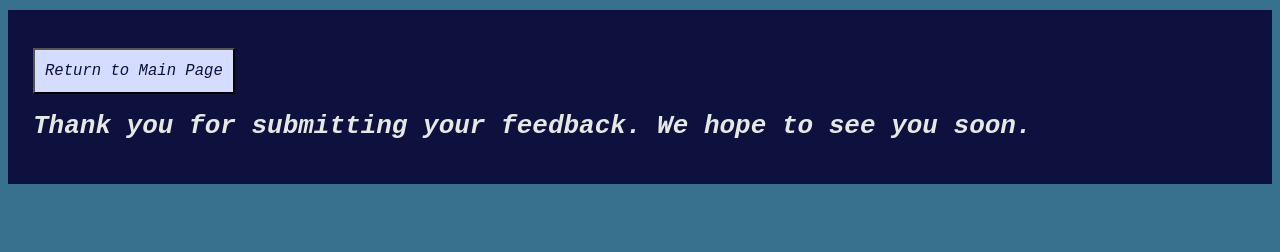
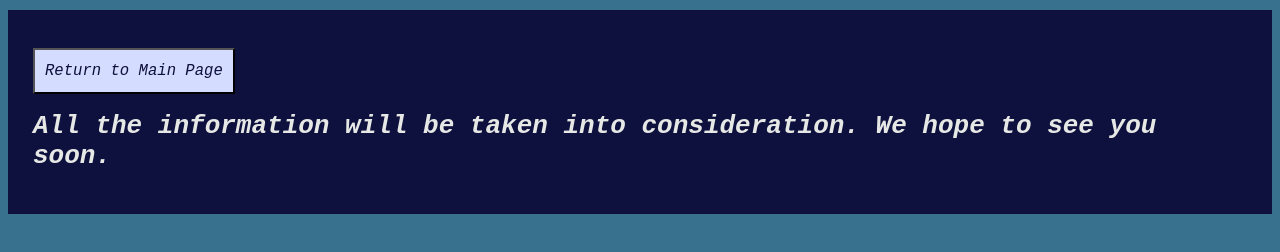
Before and after one commit to HBO2001/swe-363-231, a plain HTML site: page Thank You.html in a window 1280 px wide. Drawn offline with nearby package versions, Linux system fonts and the light colour scheme.

Commit message:
JS05_Exercise02

```diff
--- a/Thank You.html
+++ b/Thank You.html
@@ -23,12 +23,43 @@
 
         </p>
 
-        <h1>Thank you for submitting your feedback. We hope to see you soon.</h1>
+        <div id = "app">
+
+        <h1>{{Msg}} We hope to see you soon.</h1>
+
+        </div>
 
     </header>
 
     <div class="loader"></div>
 
+    <script src="https://unpkg.com/vue@3/dist/vue.global.js"></script>
+
+    <script>
+
+        const List = ["Thank you for submitting your feedback.", "We appreciate you taking your time to finish this servy.", "All the information will be taken into consideration."];
+
+        const option = Math.floor(Math.random() * List.length)
+
+        console.log(option);
+
+        const TestApp={
+
+            data(){
+
+                return{
+
+                    Msg: List[option],
+                }
+
+
+            }
+        }
+
+        Vue.createApp(TestApp).mount("#app")
+
+    </script>
+
     </body>
 
 </html>
```
